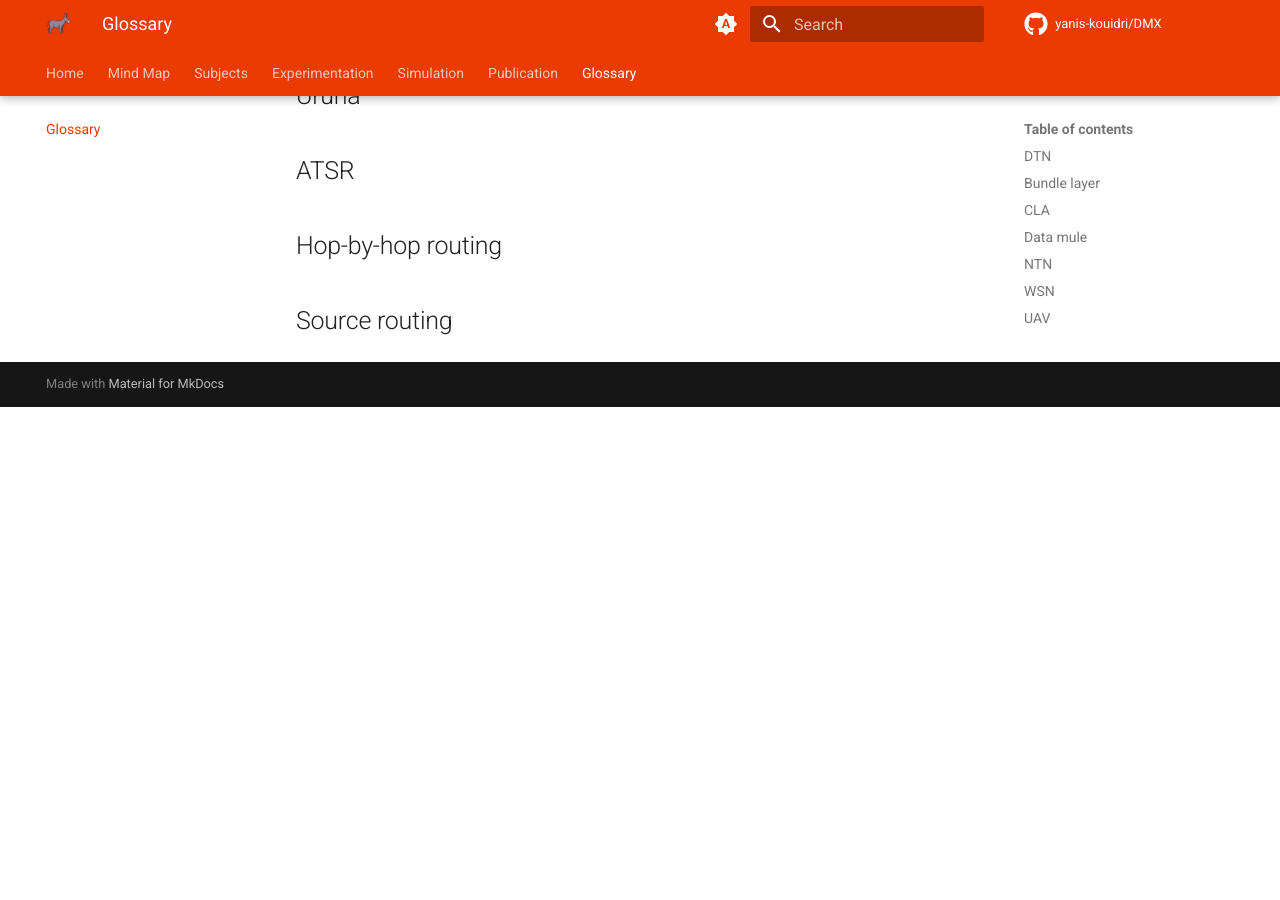
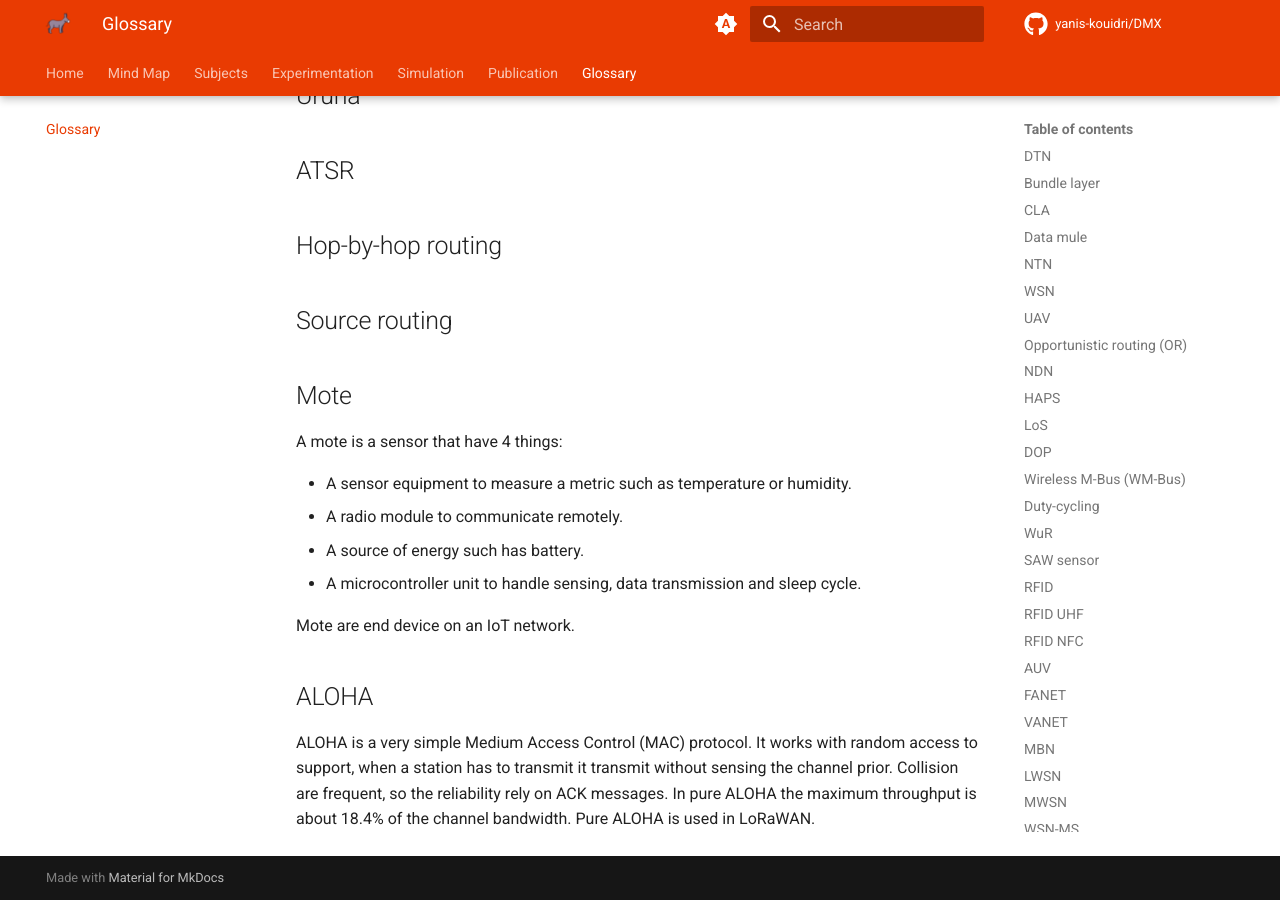
Before and after one commit to Yanis-Kouidri/DMX, an MkDocs documentation site: the page built from docs/glossary.md, in a window 1280 px wide and 900 px high, scrolled down 7866 px. Built offline with MkDocs 1.6.1 and Material for MkDocs 9.7.7, drawn with Linux system fonts in a browser that asks for light colours; comment, search, counter and statistics services are not loaded; before the commit the page ends 8273 px from its top, so only the background shows below that.

Commit message:
feat: add definitions

```diff
--- a/docs/glossary.md
+++ b/docs/glossary.md
@@ -199,3 +199,18 @@ Sigfox is a proprietary LPWAN technology that works over unlicenced bands. Sigfo
 ## Hop-by-hop routing
 
 ## Source routing
+
+## Mote
+
+A mote is a sensor that have 4 things:
+
+- A sensor equipment to measure a metric such as temperature or humidity.
+- A radio module to communicate remotely.
+- A source of energy such has battery.
+- A microcontroller unit to handle sensing, data transmission and sleep cycle.
+
+Mote are end device on an IoT network.
+
+## ALOHA
+
+ALOHA is a very simple Medium Access Control (MAC) protocol. It works with random access to support, when a station has to transmit it transmit without sensing the channel prior. Collision are frequent, so the reliability rely on ACK messages. In pure ALOHA the maximum throughput is about 18.4% of the channel bandwidth. Pure ALOHA is used in LoRaWAN.
```
